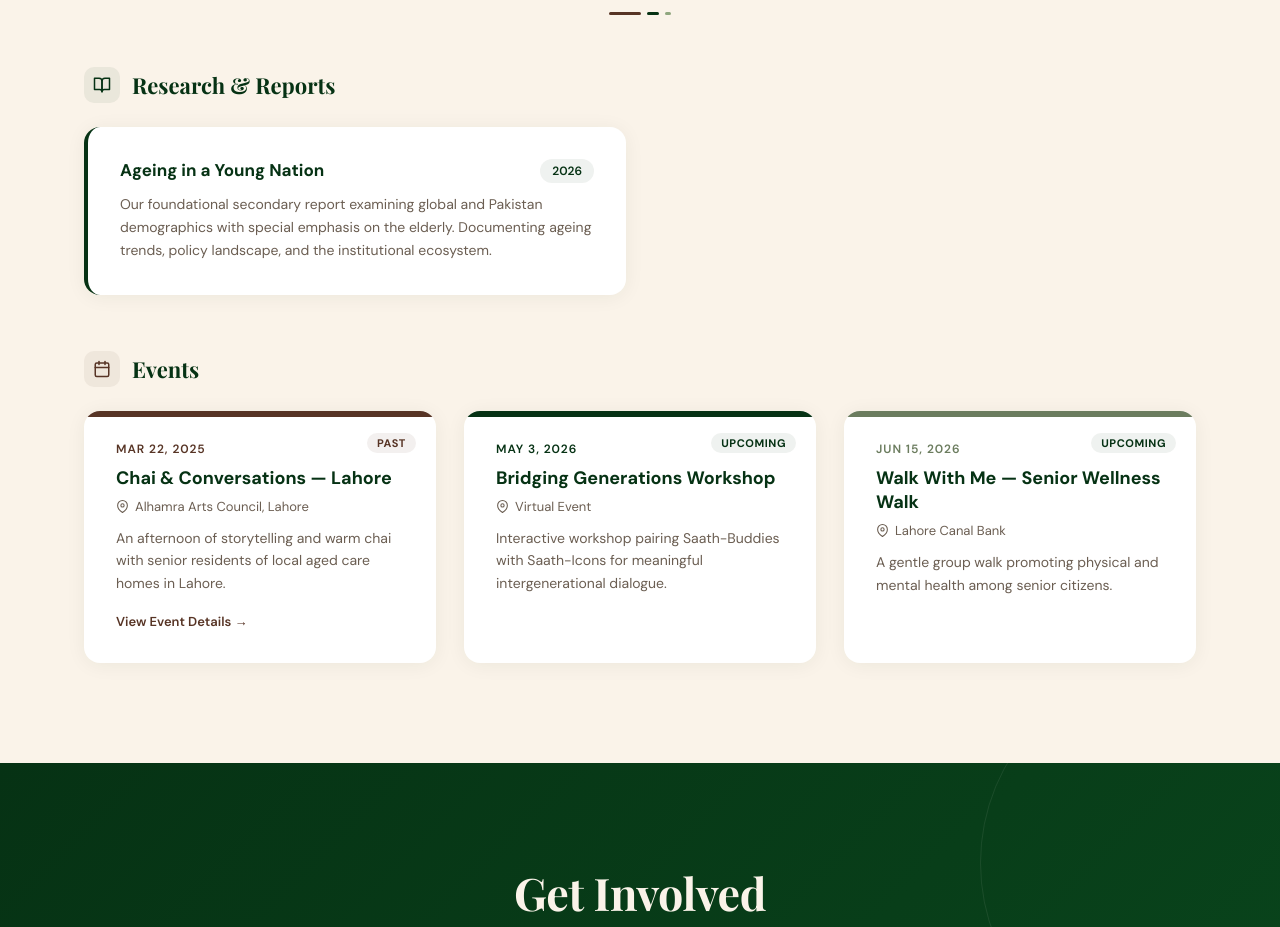
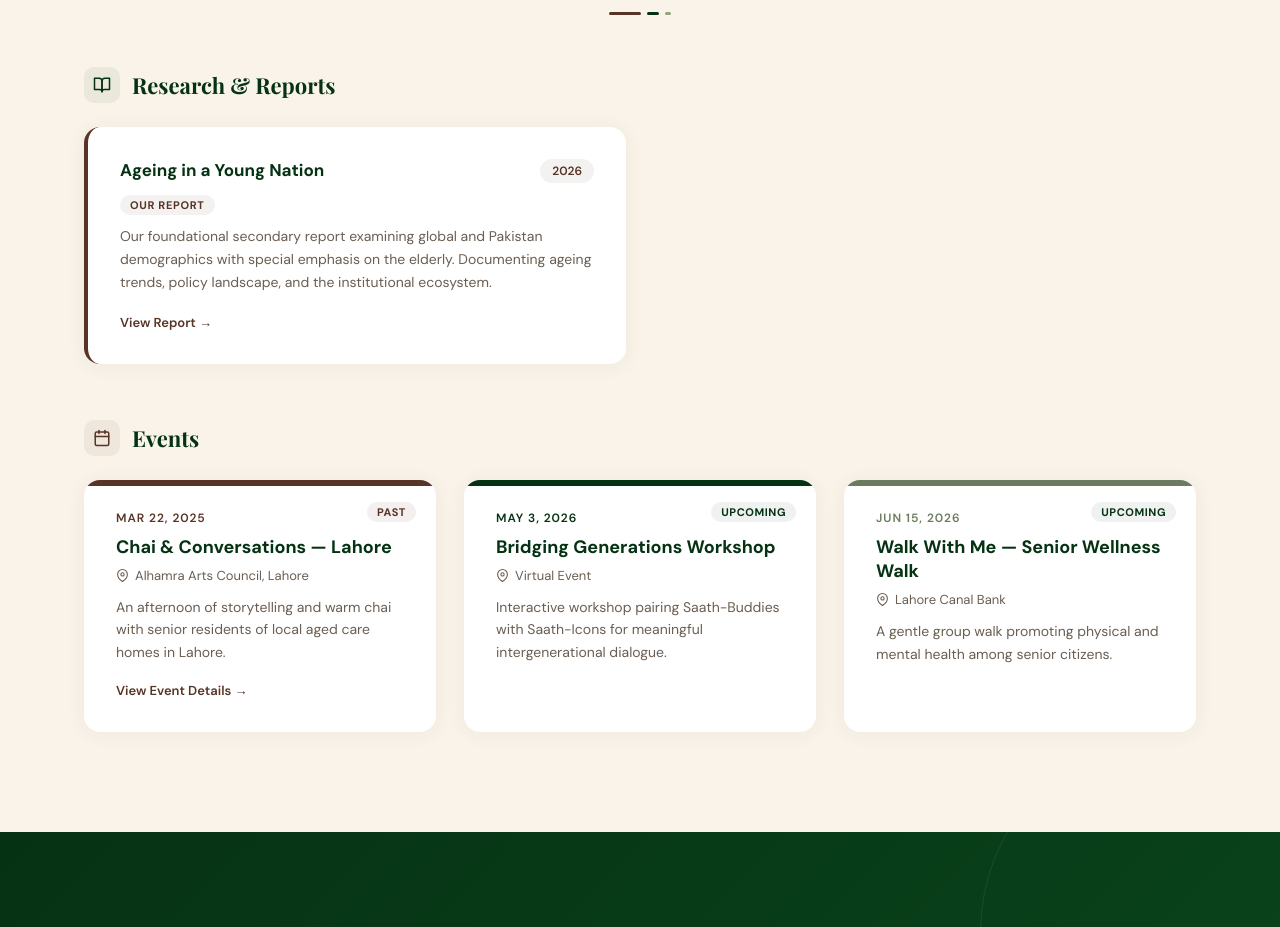
Before and after one commit to BasilDhilloo/saathban-website, a React (Vite) app: page / in a window 1280 px wide. Shown: the part 3040-3967 px from the top of the page. Built offline with nearby package versions, Linux system fonts and the light colour scheme; a web font is replaced by a local one.

Commit message:
form fix, report fix

```diff
--- a/src/App.jsx
+++ b/src/App.jsx
@@ -90,7 +90,7 @@ const RESEARCH = [
   { title: "Ageing in a Young Nation",
     year: "2026",
     summary: "Our foundational secondary report examining global and Pakistan demographics with special emphasis on the elderly. Documenting ageing trends, policy landscape, and the institutional ecosystem.",
-    link: "/ageing-in-a-young-nation.pdf", // replace null with report URL when ready e.g. "/reports/saathban-2025.pdf"
+    link: "/ageing-in-a-young-nation.pdf",
     tag: "Our Report",
     tagColor: C.brown, },
   // ── Add more reports below ──
@@ -713,12 +713,21 @@ export default function Saathban() {
             </h3>
             <div className="grid2" style={{ marginBottom: 56 }}>
               {RESEARCH.map((r, i) => (
-                <Card key={i} style={{ borderLeft: `4px solid ${C.green}` }}>
+                <Card key={i} style={{ borderLeft: `4px solid ${r.tagColor}` }}>
                   <div style={{ display: "flex", justifyContent: "space-between", alignItems: "flex-start", marginBottom: 10 }}>
                     <h4 style={{ fontSize: 17, fontWeight: 700, color: C.green, flex: 1, lineHeight: 1.4 }}>{r.title}</h4>
-                    <span style={{ fontSize: 12, fontWeight: 600, color: C.green, background: `${C.green}10`, padding: "4px 12px", borderRadius: 20, whiteSpace: "nowrap", marginLeft: 12 }}>{r.year}</span>
+                    <span style={{ fontSize: 12, fontWeight: 600, color: r.tagColor, background: `${r.tagColor}10`, padding: "4px 12px", borderRadius: 20, whiteSpace: "nowrap", marginLeft: 12 }}>{r.year}</span>
                   </div>
-                  <p style={{ fontSize: 14, color: C.textMuted, lineHeight: 1.65 }}>{r.summary}</p>
+                  <span style={{ fontSize: 11, fontWeight: 700, color: r.tagColor, background: `${r.tagColor}10`, padding: "3px 10px", borderRadius: 20, textTransform: "uppercase", letterSpacing: "0.06em", display: "inline-block", marginBottom: 10 }}>{r.tag}</span>
+                  <p style={{ fontSize: 14, color: C.textMuted, lineHeight: 1.65, marginBottom: 16 }}>{r.summary}</p>
+                  {r.link ? (
+                    <a href={r.link} target="_blank" rel="noopener noreferrer"
+                      style={{ fontSize: 13, fontWeight: 600, color: r.tagColor, display: "inline-flex", alignItems: "center", gap: 6, textDecoration: "none" }}>
+                      View Report →
+                    </a>
+                  ) : (
+                    <span style={{ fontSize: 13, color: C.textMuted, fontStyle: "italic" }}>Full report coming soon</span>
+                  )}
                 </Card>
               ))}
             </div>
@@ -852,7 +861,9 @@ export default function Saathban() {
                       if (!email.includes("@")) return;
                       setSubLoading(true);
                       setSubError(false);
-                      await fetch(SOCIAL_LINKS.script, { method: "POST", mode: "no-cors", body: JSON.stringify({ type: "newsletter", email }) });
+                      await fetch(SOCIAL_LINKS.script + "?type=newsletter&email=" + encodeURIComponent(email),
+                        { method: "GET", mode: "no-cors" }
+                      );
                       setSubbed(true);
                       setSubLoading(false);
                     }}>{subLoading ? "Subscribing..." : "Subscribe"}</Btn>
@@ -961,7 +972,13 @@ export default function Saathban() {
                       style={{ padding: "13px 18px", borderRadius: 12, border: `1.5px solid ${C.warmGray}`, fontSize: 15, fontFamily: "'DM Sans', sans-serif", background: C.bg, resize: "vertical" }} />
                     <Btn onClick={async () => {
                       if (!contact.name || !contact.email || !contact.message) return;
-                      await fetch(SOCIAL_LINKS.script, { method: "POST", mode: "no-cors", body: JSON.stringify({ type: "contact", ...contact }) });
+                      await fetch(SOCIAL_LINKS.script + "?type=contact"
+                        + "&name=" + encodeURIComponent(contact.name)
+                        + "&email=" + encodeURIComponent(contact.email)
+                        + "&message=" + encodeURIComponent(contact.message)
+                        + "&contactType=" + encodeURIComponent(contact.contactType),
+                        { method: "GET", mode: "no-cors" }
+                      );
                       setSent(true);
                     }}>Send Message</Btn>
                   </div>
```
Also changed, not shown: 1 other file (tests, documents, lock files or other folders).
